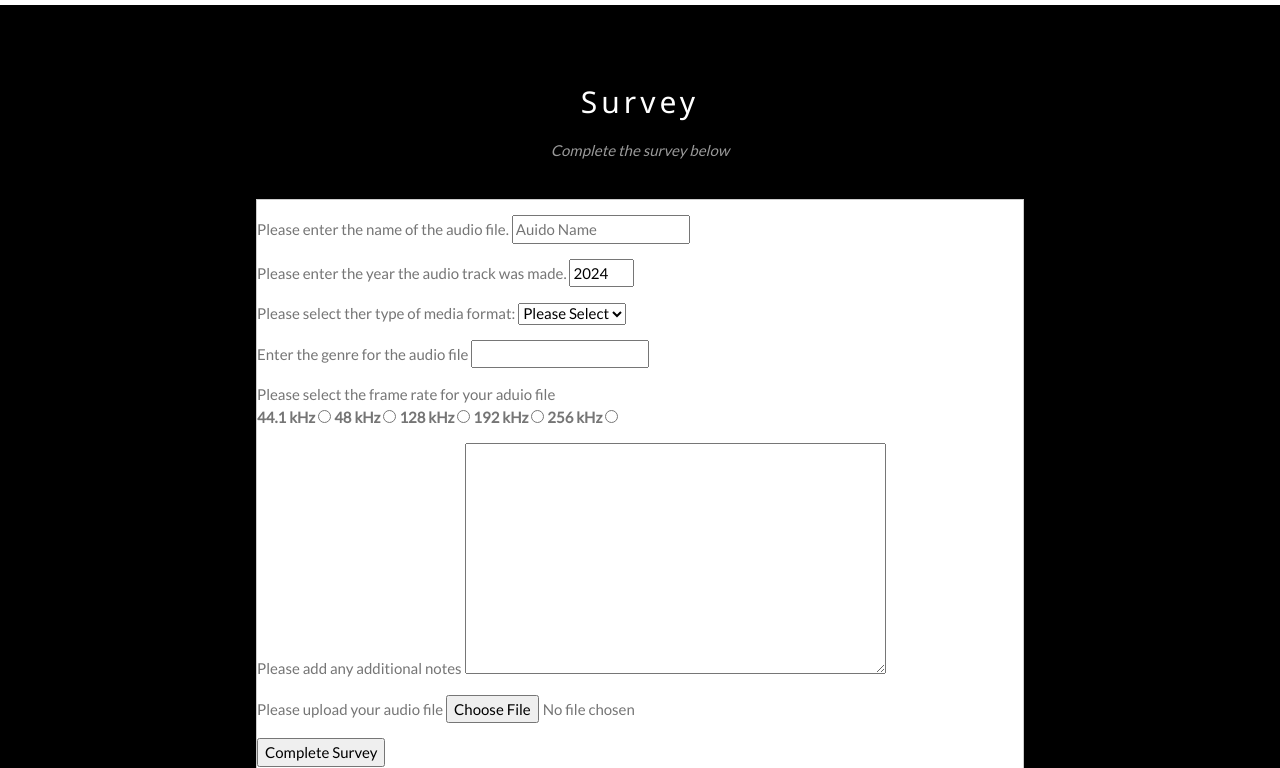
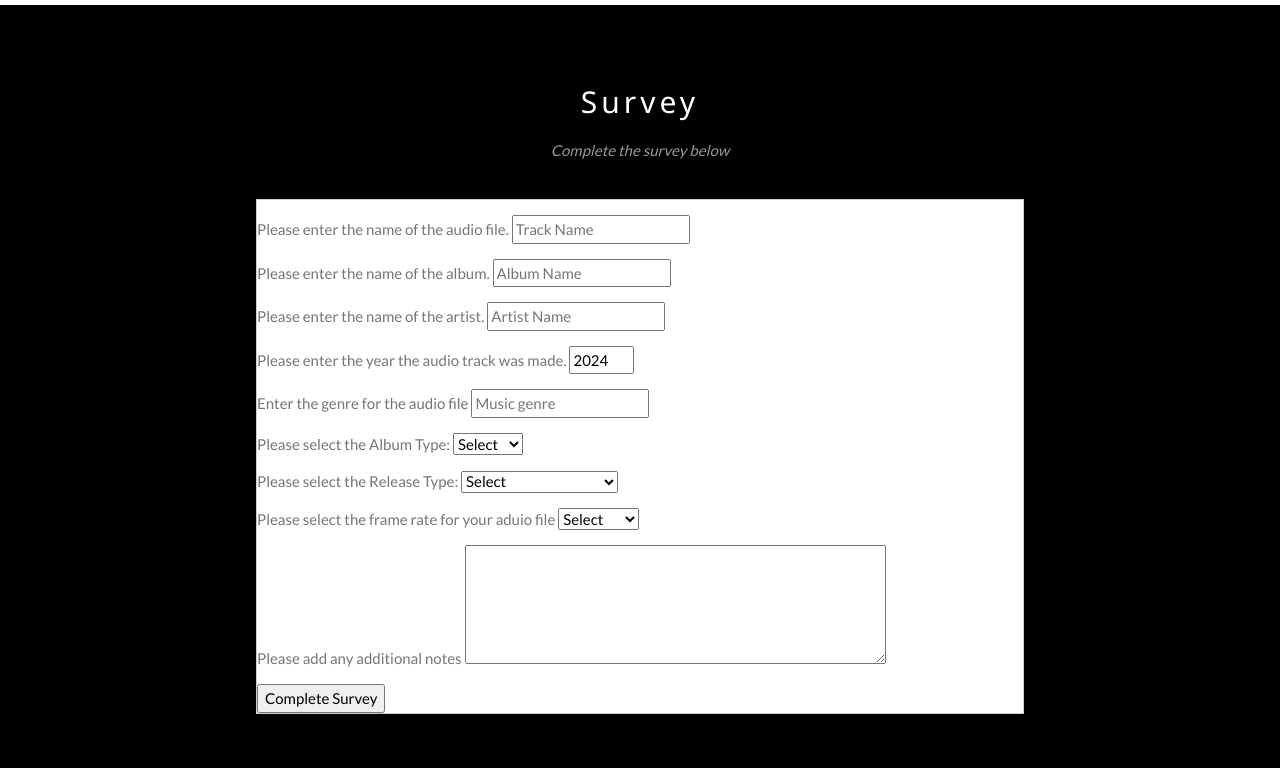
Before and after one commit to Bevs-n-Devs/Hundo-Ent-Challenge, a Flask app: page / in a window 1280 px wide. Shown: the part 1889-2657 px from the top of the page. Run offline with Flask 3, Linux system fonts and the light colour scheme.

Commit message:
survey setup - returns json

```diff
--- a/pythonakato/main.py
+++ b/pythonakato/main.py
@@ -1,5 +1,5 @@
 import os
-from flask import Flask, render_template, request
+from flask import Flask, render_template, request, jsonify
 from flaskwebgui import FlaskUI
 import ssl
 ssl.create_default_context = ssl._create_unverified_context
@@ -11,7 +11,30 @@ def home():
     if request.method == 'GET':
         return render_template("index.html")
     else:
-        return 'message sent!'
+        track_name = request.form.get('track_name')
+        album_name = request.form.get('album_name')
+        artist_name = request.form.get('artist_name')
+        audio_year = request.form.get('audio_year')
+        audio_genre = request.form.get('audio_genre')
+        album_type = request.form.get('album_type')
+        release_type = request.form.get('release_type')
+        audio_frame_rate = request.form.get('audio_frame_rate')
+        audio_notes = request.form.get('audio_notes')
+
+        data = {'File Name':
+            {
+                'Track Name': track_name,
+                'Artist': artist_name,
+                'Album Name': album_name,
+                'Genre': audio_genre,
+                'Year': audio_year,
+                'Frame Rate': audio_frame_rate,
+                'Album Type': album_type,
+                'Release Type': release_type,
+                'Audio Notes': audio_notes,
+            }
+        }
+        return jsonify(data)
 
 if __name__ == "__main__":
     debug = False
--- a/pythonakato/templates/base.html
+++ b/pythonakato/templates/base.html
@@ -21,15 +21,15 @@ body {font-family: "Lato", sans-serif}
     <a href="#" class="w3-bar-item w3-button w3-padding-large">HOME</a>
     <a href="#About" class="w3-bar-item w3-button w3-padding-large w3-hide-small">About</a>
     <a href="#survey" class="w3-bar-item w3-button w3-padding-large w3-hide-small">Survey</a>
-    <a href="#contact" class="w3-bar-item w3-button w3-padding-large w3-hide-small">CONTACT</a>
-    <div class="w3-dropdown-hover w3-hide-small">
+    <!-- <a href="#contact" class="w3-bar-item w3-button w3-padding-large w3-hide-small">CONTACT</a> -->
+    <!-- <div class="w3-dropdown-hover w3-hide-small">
       <button class="w3-padding-large w3-button" title="More">MORE <i class="fa fa-caret-down"></i></button>
       <div class="w3-dropdown-content w3-bar-block w3-card-4">
         <a href="#" class="w3-bar-item w3-button">Merchandise</a>
         <a href="#" class="w3-bar-item w3-button">Extras</a>
         <a href="#" class="w3-bar-item w3-button">Media</a>
       </div>
-    </div>
+    </div> -->
     <a href="javascript:void(0)" class="w3-padding-large w3-hover-red w3-hide-small w3-right"><i class="fa fa-search"></i></a>
   </div>
 </div>
@@ -38,8 +38,8 @@ body {font-family: "Lato", sans-serif}
 <div id="navDemo" class="w3-bar-block w3-black w3-hide w3-hide-large w3-hide-medium w3-top" style="margin-top:46px">
   <a href="#About" class="w3-bar-item w3-button w3-padding-large" onclick="myFunction()">About</a>
   <a href="#survey" class="w3-bar-item w3-button w3-padding-large" onclick="myFunction()">Survey</a>
-  <a href="#contact" class="w3-bar-item w3-button w3-padding-large" onclick="myFunction()">CONTACT</a>
-  <a href="#" class="w3-bar-item w3-button w3-padding-large" onclick="myFunction()">MERCH</a>
+  <!-- <a href="#contact" class="w3-bar-item w3-button w3-padding-large" onclick="myFunction()">CONTACT</a> -->
+  <!-- <a href="#" class="w3-bar-item w3-button w3-padding-large" onclick="myFunction()">MERCH</a> -->
 </div>
 
 <!-- Page content -->
@@ -49,22 +49,22 @@ body {font-family: "Lato", sans-serif}
   <div class="mySlides w3-display-container w3-center">
     <img src="https://encrypted-tbn0.gstatic.com/images?q=tbn:ANd9GcSsu0KdKDy5KfsAAzglKKfFL3LKAjeWijqQ1Q&s" style="width:100%">
     <div class="w3-display-bottommiddle w3-container w3-text-white w3-padding-32 w3-hide-small">
-      <h3>Los Angeles</h3>
-      <p><b>We had the best time playing at Venice Beach!</b></p>
+      <h3>Hundo Studios</h3>
+      <p><b>LA ready</b></p>
     </div>
   </div>
   <div class="mySlides w3-display-container w3-center">
     <img src="https://ampedstudio.com/wp-content/themes/Ampedstudio/img/homepage-new/banner-1.jpg" style="width:100%">
     <div class="w3-display-bottommiddle w3-container w3-text-white w3-padding-32 w3-hide-small">
-      <h3>New York</h3>
-      <p><b>The atmosphere in New York is lorem ipsum.</b></p>
+      <h3>Hundo Studios</h3>
+      <p><b>The atmosphere in New York!</b></p>
     </div>
   </div>
   <div class="mySlides w3-display-container w3-center">
     <img src="https://images.pexels.com/photos/4007613/pexels-photo-4007613.jpeg" style="width:100%">
     <div class="w3-display-bottommiddle w3-container w3-text-white w3-padding-32 w3-hide-small">
-      <h3>Chicago</h3>
-      <p><b>Thank you, Chicago - A night we won't forget.</b></p>
+      <h3>Hundo Studios</h3>
+      <p><b>Thank you, Chicago</b></p>
     </div>
   </div>
 
@@ -86,7 +86,7 @@ body {font-family: "Lato", sans-serif}
   <i class="fa fa-pinterest-p w3-hover-opacity"></i>
   <i class="fa fa-twitter w3-hover-opacity"></i>
   <i class="fa fa-linkedin w3-hover-opacity"></i>
-  <p class="w3-medium">Powered by <a href="https://www.w3schools.com/w3css/default.asp" target="_blank">w3.css</a></p>
+  <p class="w3-medium">Powered by <a href="https://github.com/Bevs-n-Devs" target="_blank">Bevs and Devs</a></p>
 </footer>
 
 <script>
--- a/pythonakato/templates/index.html
+++ b/pythonakato/templates/index.html
@@ -45,34 +45,50 @@
       <p class="w3-opacity w3-center"><i>Complete the survey below</i></p><br>
 
       <ul class="w3-ul w3-border w3-white w3-text-grey">
-        <form action="{{ url_for('home') }}" method="post"></form>
-        <p id="audio_name">
+        <form action="{{ url_for('home') }}" method="post">
+          <p id="track_name">
             Please enter the name of the audio file.
-            <input type="text" placeholder="Auido Name" name="audio_name" required>
+            <input type="text" placeholder="Track Name" name="track_name" required>
+          </p>
+          <p id="album_name">
+            Please enter the name of the album.
+            <input type="text" placeholder="Album Name" name="album_name" required>
+          </p>
+          <p id="artist_name">
+            Please enter the name of the artist.
+            <input type="text" placeholder="Artist Name" name="artist_name" required>
           </p>
           <p id="audio_year">
             Please enter the year the audio track was made.
             <input type="number" placeholder="Enter the year" min="1900" max="2099" step="1" value="2024" name="audio_year" required>
           </p>
           <p id="audio_options">
-            Please select ther type of media format:
-            <select name="audio_options" id="audio_options" required>
-                <option value="">Please Select</option>
+            Enter the genre for the audio file
+            <input type="text" name="audio_genre" id="audio_genre" placeholder="Music genre" required>
+          </p>
+          <p>
+            Please select the Album Type:
+            <select name="album_type" id="album_type" required>
+              <option value="">Select</option>
+              <option value="album">Album</option>
               <option value="vinyl">Vinyl</option>
-                <option value="cd">CD</option>
-                <option value="cassette">Cassette</option>
-                <option value="digital">Digital</option>
-                <option value="other">Other</option>
+              <option value="stream">Stream</option>
             </select>
           </p>
-        <p id="audio_options">
-            Enter the genre for the audio file
-            <input type="text" name="audio_genre" id="audio_genre">
+          <p>
+            Please select the Release Type:
+            <select name="release_type" id="release_type" required>
+              <option value="">Select</option>
+              <option value="original">Original</option>
+              <option value="cover">Cover</option>
+              <option value="reRelease">Re-release</option>
+              <option value="revistedReRelease">Revisited Re-release</option>
+            </select>
           </p>
           <p id="audio_frame_rate">
               <!-- might need to change to dropdown selection for clarity -->
-            Please select the frame rate for your aduio file <br>
-            <b><label for="44.1 kHz">44.1 kHz</label></b>
+            Please select the frame rate for your aduio file
+              <!-- <b><label for="44.1 kHz">44.1 kHz</label></b>
               <input type="radio" name="audio_frame_rate" id="44.1 kHz" value="44.1 kHz" required>
               <b><label for="48 kHz">48 kHz</label></b>
               <input type="radio" name="audio_frame_rate" id="48 kHz" value="48 kHz" required>
@@ -81,52 +97,32 @@
               <b><label for="192 kHz">192 kHz</label></b>
               <input type="radio" name="audio_frame_rate" id="192 kHz" value="192 kHz" required>
               <b><label for="256 kHz">256 kHz</label></b>
-            <input type="radio" name="audio_frame_rate" id="256 kHz" value="256 kHz" required>
+              <input type="radio" name="audio_frame_rate" id="256 kHz" value="256 kHz" required> -->
+            <select name="audio_frame_rate" id="audio_frame_rate" required>
+              <option value="">Select</option>
+              <option value="44.1 kHz">44.1 kHz</option>
+              <option value="48 kHz">48 kHz</option>
+              <option value="128 kHz">128 kHz</option>
+              <option value="192 kHz">192 kHz</option>
+              <option value="256 kHz">256 kHz</option>
+            </select>
           </p>
           <p id="audio_condition">
               Please add any additional notes
-            <textarea name="audio_condition" id="audio_condition" cols="50" rows="10"></textarea>
+              <textarea name="audio_notes" id="audio_notes" cols="50" rows="5"></textarea>
           </p>
-        <p id="upload_audio">
+          <!-- <p id="upload_audio">
               Please upload your audio file
               <input type="file" name="upload_audio" id="upload_audio" type="file">
-        </p>
+          </p> -->
           <button type="submit">Complete Survey</button>
+        </form>
 
-      <div class="w3-row-padding w3-padding-32" style="margin:0 -16px">
-        <div class="w3-third w3-margin-bottom">
-          <img src="/w3images/newyork.jpg" alt="New York" style="width:100%" class="w3-hover-opacity">
-          <div class="w3-container w3-white">
-            <p><b>New York</b></p>
-            <p class="w3-opacity">Fri 27 Nov 2016</p>
-            <p>Praesent tincidunt sed tellus ut rutrum sed vitae justo.</p>
-            <button class="w3-button w3-black w3-margin-bottom" onclick="document.getElementById('ticketModal').style.display='block'">Buy Tickets</button>
-          </div>
-        </div>
-        <div class="w3-third w3-margin-bottom">
-          <img src="/w3images/paris.jpg" alt="Paris" style="width:100%" class="w3-hover-opacity">
-          <div class="w3-container w3-white">
-            <p><b>Paris</b></p>
-            <p class="w3-opacity">Sat 28 Nov 2016</p>
-            <p>Praesent tincidunt sed tellus ut rutrum sed vitae justo.</p>
-            <button class="w3-button w3-black w3-margin-bottom" onclick="document.getElementById('ticketModal').style.display='block'">Buy Tickets</button>
-          </div>
-        </div>
-        <div class="w3-third w3-margin-bottom">
-          <img src="/w3images/sanfran.jpg" alt="San Francisco" style="width:100%" class="w3-hover-opacity">
-          <div class="w3-container w3-white">
-            <p><b>San Francisco</b></p>
-            <p class="w3-opacity">Sun 29 Nov 2016</p>
-            <p>Praesent tincidunt sed tellus ut rutrum sed vitae justo.</p>
-            <button class="w3-button w3-black w3-margin-bottom" onclick="document.getElementById('ticketModal').style.display='block'">Buy Tickets</button>
-          </div>
-        </div>
-      </div>
-    </div>
-  </div>
+
+
 
   <!-- Ticket Modal -->
-  <div id="ticketModal" class="w3-modal">
+  <!-- <div id="ticketModal" class="w3-modal">
     <div class="w3-modal-content w3-animate-top w3-card-4">
       <header class="w3-container w3-teal w3-center w3-padding-32">
         <span onclick="document.getElementById('ticketModal').style.display='none'"
@@ -143,10 +139,10 @@
         <p class="w3-right">Need <a href="#" class="w3-text-blue">help?</a></p>
       </div>
     </div>
-  </div>
+  </div> -->
 
   <!-- The Contact Section -->
-  <div class="w3-container w3-content w3-padding-64" style="max-width:800px" id="contact">
+  <!-- <div class="w3-container w3-content w3-padding-64" style="max-width:800px" id="contact">
     <h2 class="w3-wide w3-center">Contact Me</h2>
     <p class="w3-opacity w3-center"><i>Need to get in touch? Drop a note!</i></p>
     <div class="w3-row w3-padding-32">
@@ -171,5 +167,5 @@
         </form>
       </div>
     </div>
-  </div>
+  </div> -->
 {% endblock %}
```
Lines whose indentation alone changed are shown as unchanged.
